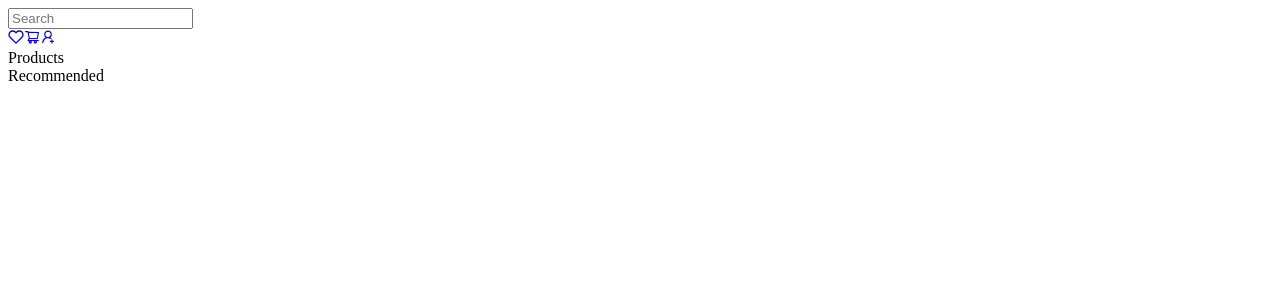
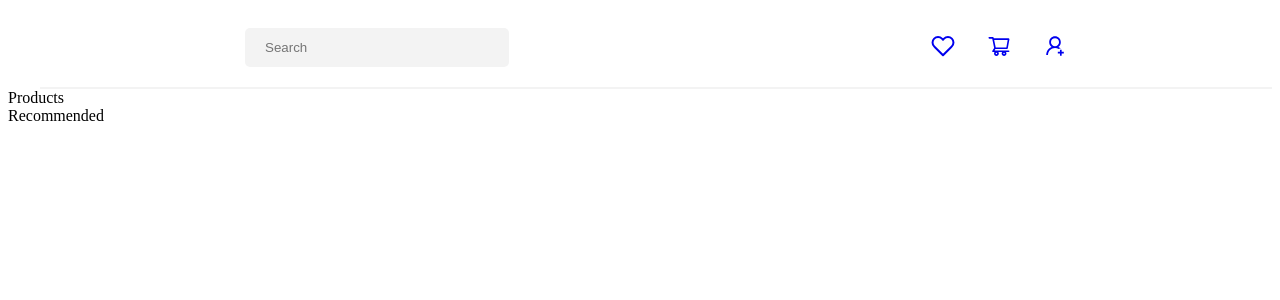
Before and after one commit to MuneelHaider/Ecom-React, a React (Create React App) app in the folder ecom-react/: page / in a window 1280 px wide. Shown: the top 300 px of the page. Built offline with nearby package versions, Linux system fonts and the light colour scheme.

Commit message:
Updated css

```diff
--- a/ecom-react/src/components/Nav/Nav.css
+++ b/ecom-react/src/components/Nav/Nav.css
@@ -0,0 +1,26 @@
+nav{
+    display: flex;
+    border-bottom: 2px solid #f3f3f3;
+    justify-content: space-around;
+    align-items: center;
+    padding: 20px;
+    z-index: 999;
+    margin-left: 2rem;
+}
+
+input {
+    padding: 12px 20px;
+    border: none;
+    background: #f3f3f3;
+    outline: none;
+    margin-right: 20px;
+    border-radius: 5px;
+    position: relative;
+    width: 14rem;
+}
+
+.nav-icons{
+    width: 1.5rem;
+    height: 1.5rem;
+    margin-left: 2rem;
+}
--- a/ecom-react/src/index.css
+++ b/ecom-react/src/index.css
@@ -0,0 +1,25 @@
+* {
+    padding: 0;
+    margin: 0;
+    box-sizing: border-box;
+    font-family: sans-serif;
+}
+
+a {
+    text-decoration: none;
+    color: darkmagenta;
+}
+
+li {
+    list-style: none;
+}
+
+.btns {
+    padding: 10px 20px;
+    margin-right: 6px;
+    background: transparent;
+    border: none;
+    border: 0.6px solid grey;
+    color:maroon;
+    cursor: pointer;
+}
```
